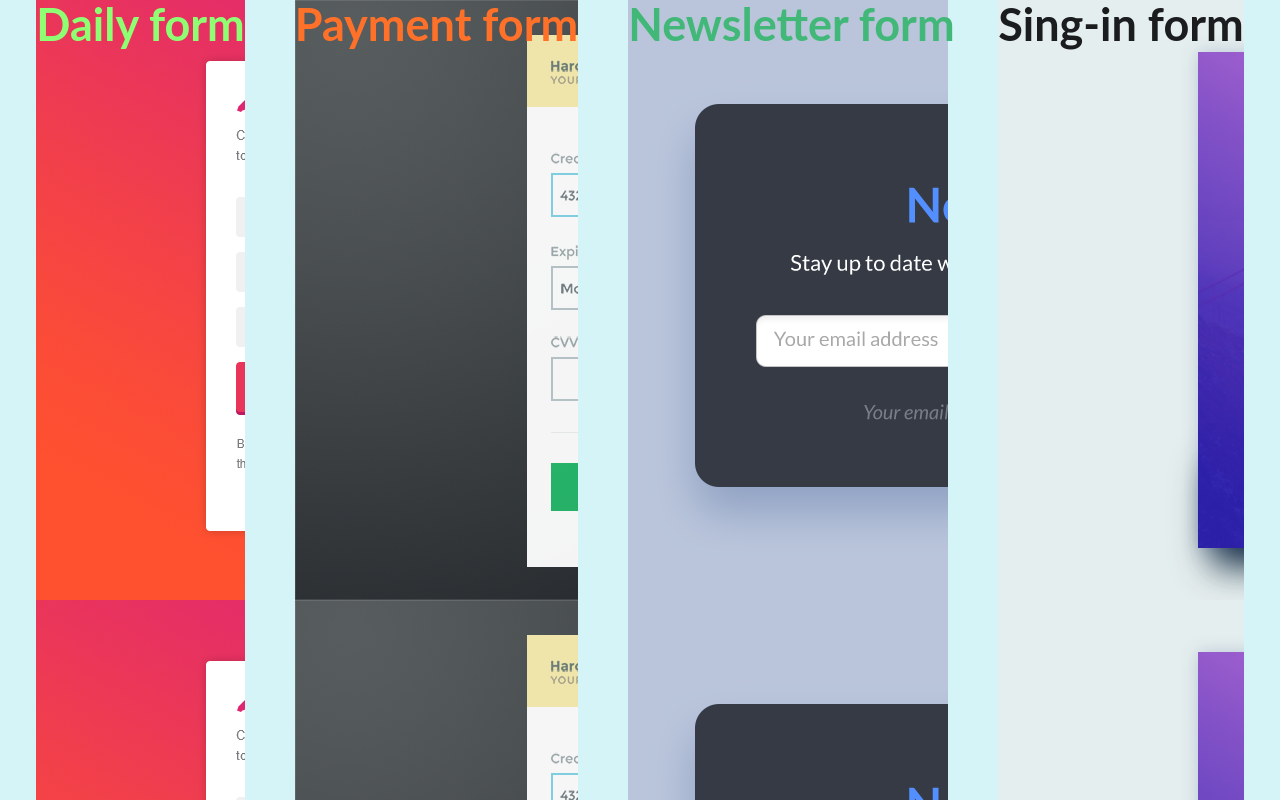
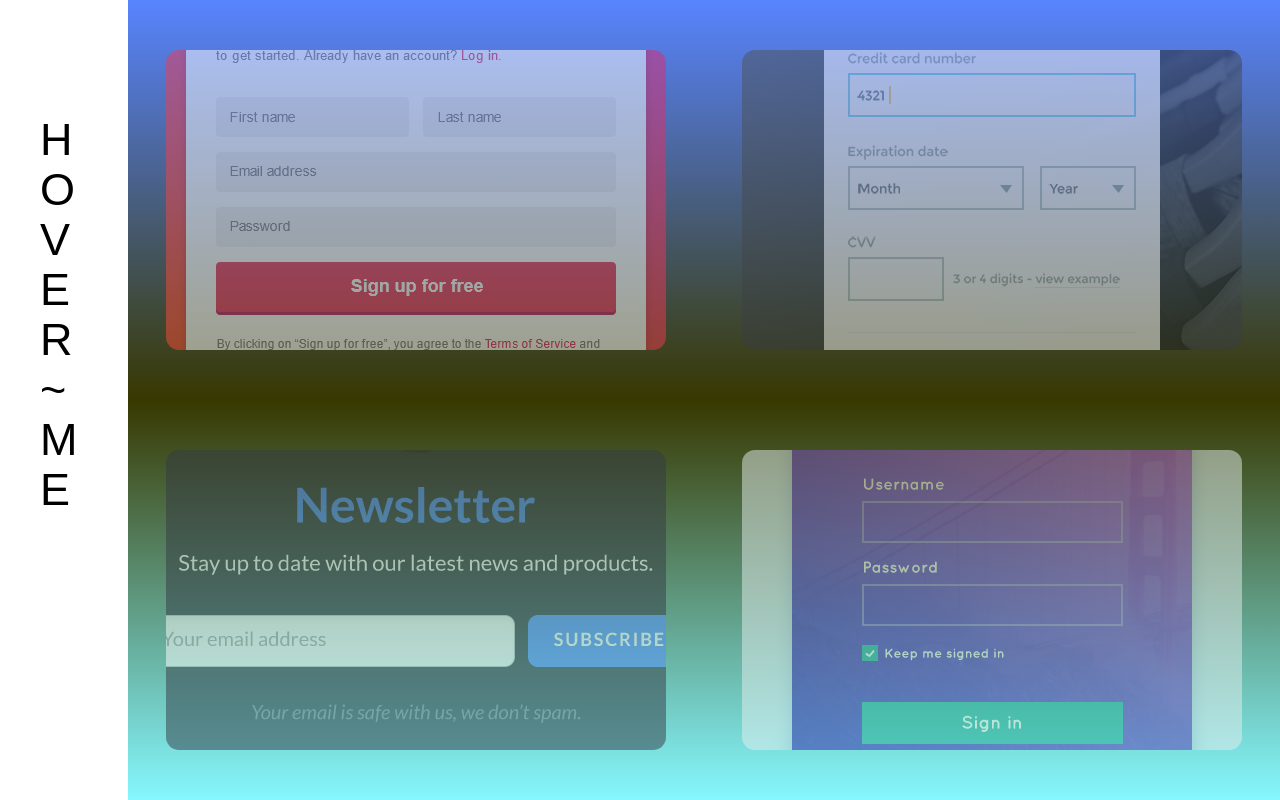
Before and after one commit to ba-krm-front-one/serge-lesson14-forms, a plain HTML site: page index.html in a window 1280 px wide. Drawn offline with Linux system fonts and the light colour scheme.

Commit message:
repaired all forms

```diff
--- a/css/style-newsletter.css
+++ b/css/style-newsletter.css
@@ -10,11 +10,12 @@ body {
     display: flex;
     align-items: center;
     justify-content: center;
-
+    min-width: 480px;
 }
 .flex-container {
+    min-width: 480px;
     max-width: 666px;
-    max-height: 383px;
+    max-height: 483px;
     width: 100%;
     box-shadow: 0 26px 49px rgba(35, 70, 133, 0.28);
     border-radius: 24px;
@@ -26,9 +27,20 @@ body {
 
 }
 .logo {
+    position: relative;
     display: block;
-    margin-left: 280px;
-    margin-top: -90px;
+    float: left;
+    width: 90px;
+    height: 90px;
+    text-align: center;
+    margin-top: -40px;
+    margin-left: 44%;
+    }
+.header {
+    display: block;
+    width: 100%;
+    height: 200px;
+    z-index: 0;
 }
 .header h1 {
     color: #538fff;
@@ -37,33 +49,41 @@ body {
     font-weight: 700;
     line-height: 48px;
     text-align: center;
+    padding-top: 40px;
 }
 .header h2 {
+    display: block;
+    min-width: 480px;
     color: #ffffff;
     font-family: Lato, sans-serif;
     font-size: 22px;
     font-weight: 400;
-    line-height: 34px;
+    line-height: 22px;
     text-align: center;
+    margin-bottom: 65px;
 }
 .close-button {
-    display: flex;
-    justify-content: flex-end;
-    margin-top: 40px;
-    margin-left: 610px;
+    display: block;
+    position: relative;
+    width: 32px;
+    height: 32px;
+    float: right;
     max-width: 34px;
-
+    margin: 8px 8px;
+    clear: both;
+    border-radius: 50%;
 }
 .close-button:hover {
+    transition: 0.8s;
     background-color: #f50000;
-    border-radius: 50%;
 }
 .inputs {
     display: flex;
     justify-content: space-around;
     flex-wrap: wrap;
     align-items: center;
-    margin-top: 35px;
+    padding-bottom: 74px;
+    min-width: 480px;
 }
 .email-input {
     box-shadow: inset 0 5px 5px rgba(0, 0, 0, 0.05);
@@ -73,7 +93,6 @@ body {
     height: 60px;
     padding-left: 10px;
     width: 371px;
-
     color: #a9a9a9;
     font-family: Lato, sans-serif;
     font-size: 20px;
@@ -85,7 +104,6 @@ body {
     background-color: #538fff;
     height: 60px;
     width: 171px;
-
     padding-left: 10px;
     color: #ffffff;
     font-family: Lato, sans-serif;
@@ -101,8 +119,7 @@ body {
     font-size: 20px;
     font-style: italic;
     line-height: 34px;
-    margin-top: 74px;
-    margin-bottom: 100px;
+    margin-bottom: 60px;
     display: flex;
     flex-wrap: wrap;
 }
--- a/css/style-singin.css
+++ b/css/style-singin.css
@@ -42,6 +42,7 @@ body {
     border-bottom: 2px solid transparent;
 }
 .form-navigation__btns:hover {
+    transition: 0.9s;
     color: #fbf6e4;
     border-bottom: 2px solid #e66a64;
 }
--- a/css/style.css
+++ b/css/style.css
@@ -6,13 +6,46 @@
 body {
     height: 100%;
     width: 100%;
+    background-image: linear-gradient(#5884ff, #383800, #85f8ff);
+}
+.left-panel {
+    display: block;
+    font-family: "Arial", sans-serif;
+    font-size: 45px;
+    line-height: 50px;
+    float: left;
+    white-space: pre-line;
+    background-color: white;
+    padding: 20px 40px;
+    width: 10%;
+    height: 100%;
+}
+@media all and (max-width: 960px) {
+    .left-panel {
+        width: 100%;
+        height: 80px;
+        float: none;
+        white-space: nowrap;
+        text-align: center;
+        font-size: 25px;
+        line-height: 30px;
+        margin-top: -40px;
+    }
 }
 .flex-container {
+    float: right;
     height: 100%;
     display: flex;
-    justify-content: center;
-    width: 100%;
-    background-color: #d5f4f7;
+    justify-content: space-around;
+    flex-wrap: wrap;
+    align-items: center;
+    width: 90%;
+}
+@media all and (max-width: 960px) {
+    .flex-container {
+        width: 100%;
+        float: none;
+    }
 }
 .flex-container__link {
     color: #8eff72;
@@ -20,35 +53,48 @@ body {
     font-size: 45px;
     font-weight: 700;
     line-height: 48px;
-    text-align: center;
-    text-decoration: none;
+    /*text-align: center;
+    text-decoration: none;*/
 
+    display: block;
+    width: 500px;
+    height: 300px;
+    opacity: 0.5;
+    border: 5px solid transparent;
+    border-radius: 13px;
 }
 .flex-container a:first-child {
-    background: url("../dailyform.png") repeat-y;
-    max-width: 25%;
-    margin-left: 25px;
-    margin-right: 25px;
+    background: url("../dailyform.png") 50%,no-repeat;
+}
+.flex-container a:first-child:hover {
+    transition: 0.8s;
+    opacity: 1;
+    border-color: #3fe9df;
 }
 .flex-container a:nth-child(2) {
-    background: url("../payment-form.png") repeat-y;
-    max-width: 25%;
-    margin-left: 25px;
-    margin-right: 25px;
+    background: url("../payment-form.png") 50%,no-repeat;
     color: #ff7129;
 }
+.flex-container a:nth-child(2):hover {
+    transition: 0.8s;
+    opacity: 1;
+    border-color: coral;
+}
 .flex-container a:nth-child(3) {
-    background: url("../newsletter_form.png") repeat-y;
-    max-width: 25%;
-    white-space: nowrap;
-    margin-left: 25px;
-    margin-right: 25px;
+    background: url("../newsletter_form.png") 50%,no-repeat;
     color: #41b878;
 }
+.flex-container a:nth-child(3):hover {
+    transition: 0.8s;
+    opacity: 1;
+    border-color: #50ff6b;
+}
 .flex-container a:nth-child(4) {
-    background: url("../sign-in-form.png") repeat-y;
-    max-width: 25%;
-    margin-left: 25px;
-    margin-right: 25px;
+    background: url("../sign-in-form.png") 50%,no-repeat;
     color: #1b1c1d;
 }
+.flex-container a:nth-child(4):hover {
+    transition: 0.8s;
+    opacity: 1;
+    border-color: #ffff40;
+}
--- a/index.html
+++ b/index.html
@@ -2,23 +2,26 @@
 <html lang="en">
 <head>
 	<meta charset="UTF-8">
-	<title>Start</title>
+	<title>Forms</title>
 	<meta http-equiv="X-UA-Compatible" content="IE=edge">
 	<meta name="viewport" content="width=device-width, initial-scale=1">
 
 	<meta name="description" content="" />
-	<link rel="icon" href="favicon.png"/>
+	<link rel="icon" href="favicon.ico"/>
 	<link rel="stylesheet" href="css/normalize.css" />
 	<link rel="stylesheet" href="css/layout.css" />
 	<link rel="stylesheet" href="css/style.css" />
 
 </head>
 	<body>
+		<header class="left-panel">
+			<p>H O V E R ~ M E</p>
+		</header>
 		<main class="flex-container">
-			<a class="flex-container__link" href="index-daily.html">Daily form</a>
-			<a class="flex-container__link" href="index-payment.html">Payment form</a>
-			<a class="flex-container__link" href="index-newsletter.html">Newsletter form</a>
-			<a class="flex-container__link" href="singin.html">Sing-in form</a>
+			<a class="flex-container__link" href="index-daily.html"></a>
+			<a class="flex-container__link" href="index-payment.html"></a>
+			<a class="flex-container__link" href="index-newsletter.html"></a>
+			<a class="flex-container__link" href="singin.html"></a>
 		</main>
 	</body>
 </html>
```
Also changed, not shown: css/style-daily.css (+6 -5 lines), css/style-payment.css (+10 -2 lines), index-daily.html (+1 -2 lines), index-newsletter.html (+2 -2 lines), index-payment.html (+3 -3 lines), singin.html (+1 -1 lines), favicon.png (deleted).
